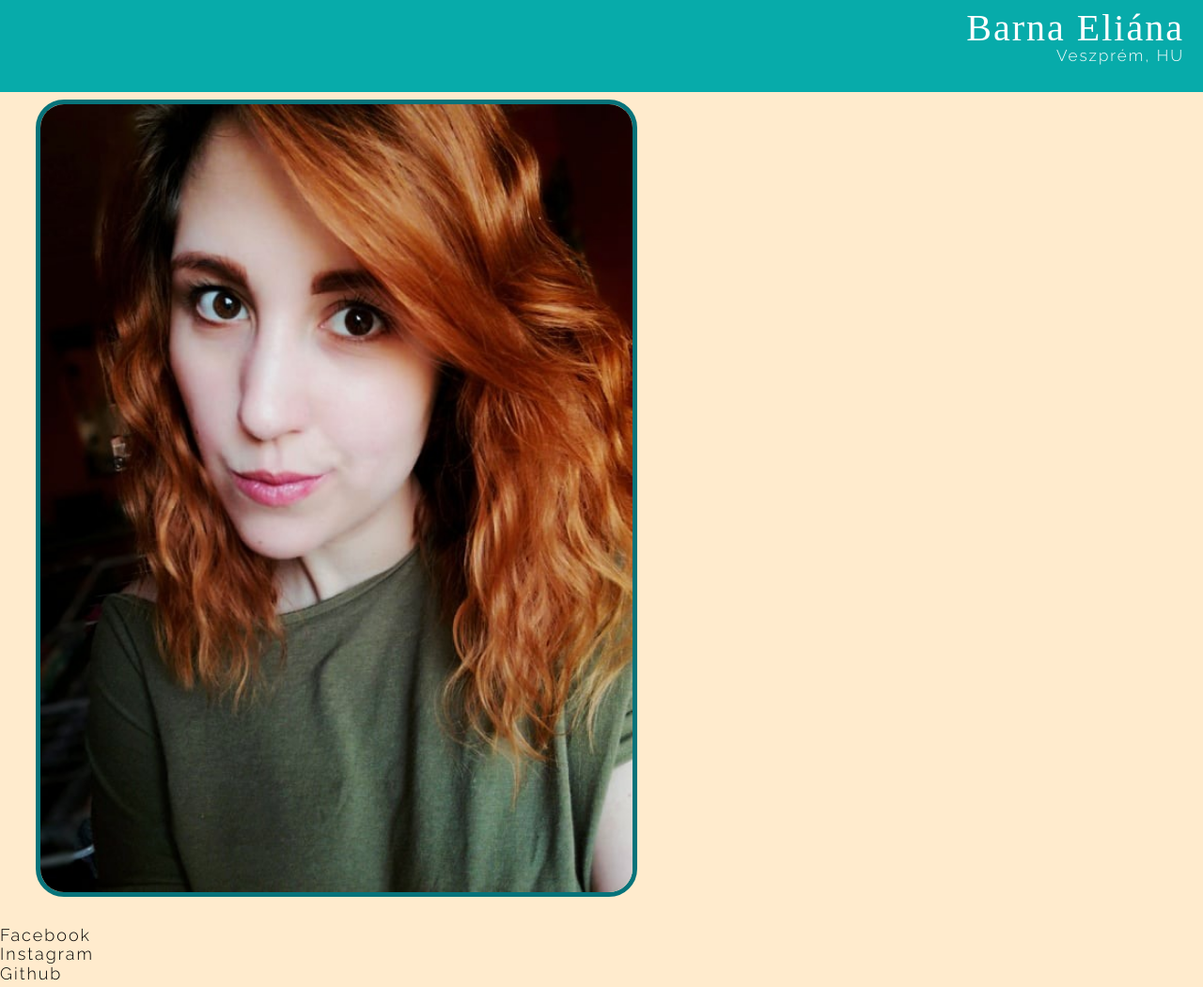
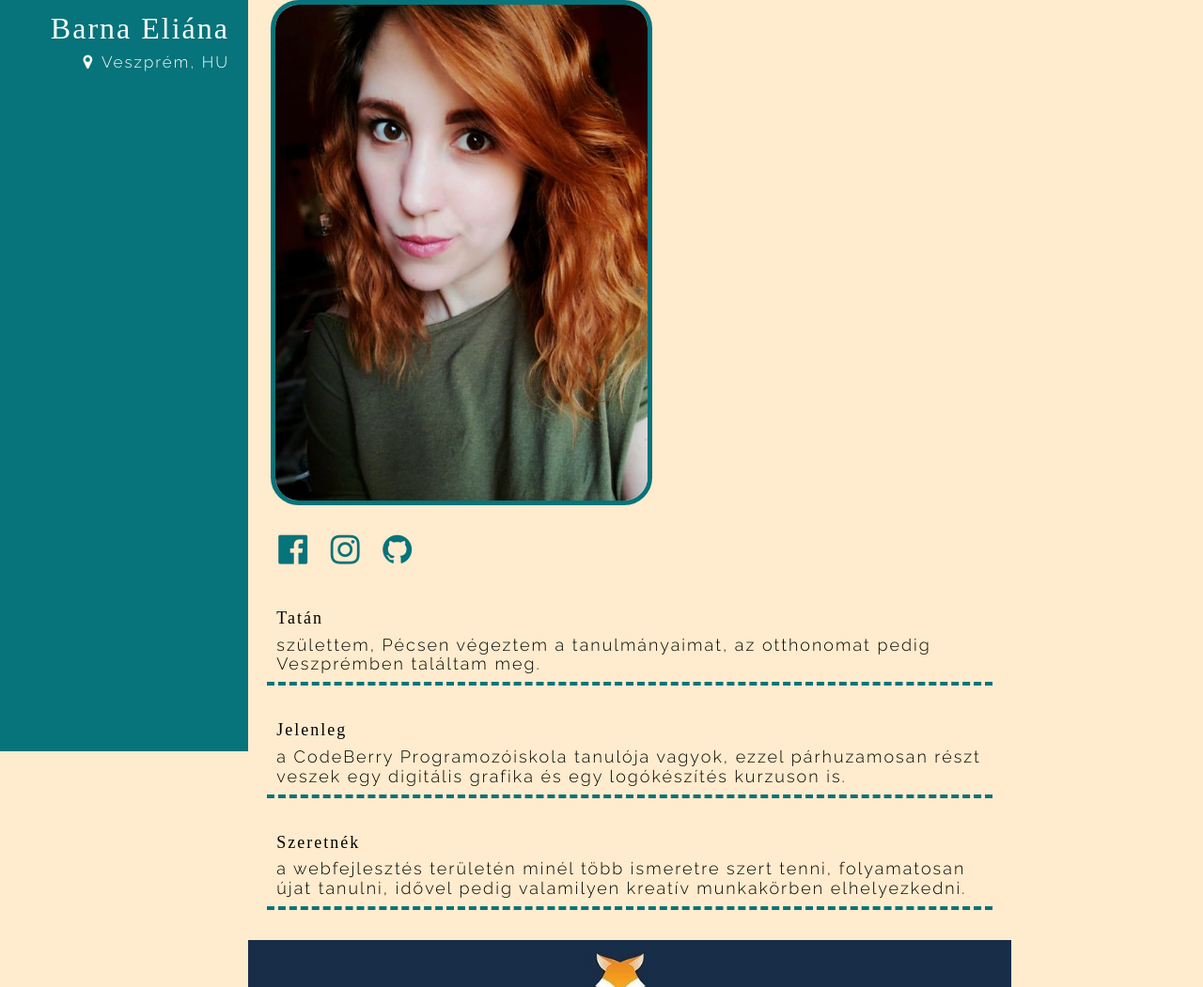
Before and after one commit to the-smw/responsive-profile, a plain HTML site: page index.html in a window 1280 px wide. Shown: the top 1051 px of the page at 94% size. Drawn offline with Linux system fonts and the light colour scheme; a web font is replaced by a local one.

Commit message:
add responsive attributes

```diff
--- a/index.html
+++ b/index.html
@@ -1,6 +1,7 @@
 <!DOCTYPE html>
 <html>
 <head>
+  <link href="https://maxcdn.bootstrapcdn.com/font-awesome/4.7.0/css/font-awesome.min.css" rel="stylesheet">
   <link rel="stylesheet" type="text/css" href="main.css">
   <link href="https://fonts.googleapis.com/css2?family=Caudex:wght@700&family=Raleway:wght@300&display=swap" rel="stylesheet">
   <meta charset="utf-8">
@@ -10,15 +11,14 @@
 <body>
   <header class="main-header">
     <h1>Barna Eliána</h1>
-    <p id="header-text">Veszprém, HU</p>
+    <p id="header-text"><i id="location" class="fa fa-map-marker" aria-hidden="true"></i>Veszprém, HU</p>
   </header>
   <main class="content">
-    <img class="picture" src="assets/profpic.jpg" alt="profile picture">
-    <section class="links">
+    <img class="picture" src="assets/profpic.jpg" alt="profile picture"><section class="links">
       <ul>
-        <li>Facebook</li>
-        <li>Instagram</li>
-        <li>Github</li>
+        <li><a href="https://www.facebook.com/"><i class="fa fa-facebook-official fa-2x" aria-hidden="true"></i></a></li>
+        <li><a href="https://www.instagram.com/narkoleps/"><i class="fa fa-instagram fa-2x" aria-hidden="true"></i></a></li>
+        <li><a href="https://github.com/the-smw"><i class="fa fa-github fa-2x" aria-hidden="true"></i></a></li>
       </ul>
     </section>
     <article class="post">
--- a/main.css
+++ b/main.css
@@ -92,7 +92,7 @@ h1, h2 {
 }
 
 h1 {
-  font-size: 2.5rem;
+  font-size: 2rem;
 }
 
 h2 {
@@ -110,11 +110,26 @@ h2 {
   text-align: right;
   padding: 1.25rem;
   color: rgba(255, 255, 255, 1);
-  background-color: rgba(7, 171, 170, 1);
+  background-color: rgba(7, 115, 122, 1);
   letter-spacing: 0.125rem;
   line-height: 1.3rem;
   width: 100%;
   height: auto;
+}
+
+@media (min-width: 768px) {
+  .main-header {
+    position: fixed;
+    top: 0;
+    height: 100%;
+    width: 33.3%;
+  }
+}
+
+@media (min-width: 1025px) {
+  .main-header {
+    width: 20.625%;
+  }
 }
 
 /*Main article styles*/
@@ -122,6 +137,23 @@ h2 {
   width: 95%;
   margin: 0 auto 2rem;
   border-bottom: 4px dashed rgba(7, 115, 122, 1);
+}
+
+/*Primary content wrapper styles*/
+@media (min-width: 768px) {
+  .content {
+    float: right;
+    width: 66.6%;
+    max-width: 812px;
+  }
+}
+
+@media (min-width: 1025px) {
+  .content {
+    float: none;
+    position: absolute;
+    left: 20.625%;
+  }
 }
 
 /*Main content styles*/
@@ -138,7 +170,34 @@ p {
   border-radius: 30px;
 }
 
+
 #fox {
   width: 100%;
   height: auto;
 }
+
+.links {
+  margin-left: 3%;
+  margin-bottom: 2rem;
+}
+ul {
+  list-style-type: none;
+}
+
+li {
+  display: inline;
+}
+
+i {
+  padding: 0.5rem;
+  color: rgba(7, 115, 122, 1);
+}
+
+i:hover {
+  transform: scale(1.2);
+  filter: drop-shadow(8px 8px 8px grey);
+}
+
+#location {
+  color: white;
+}
```
